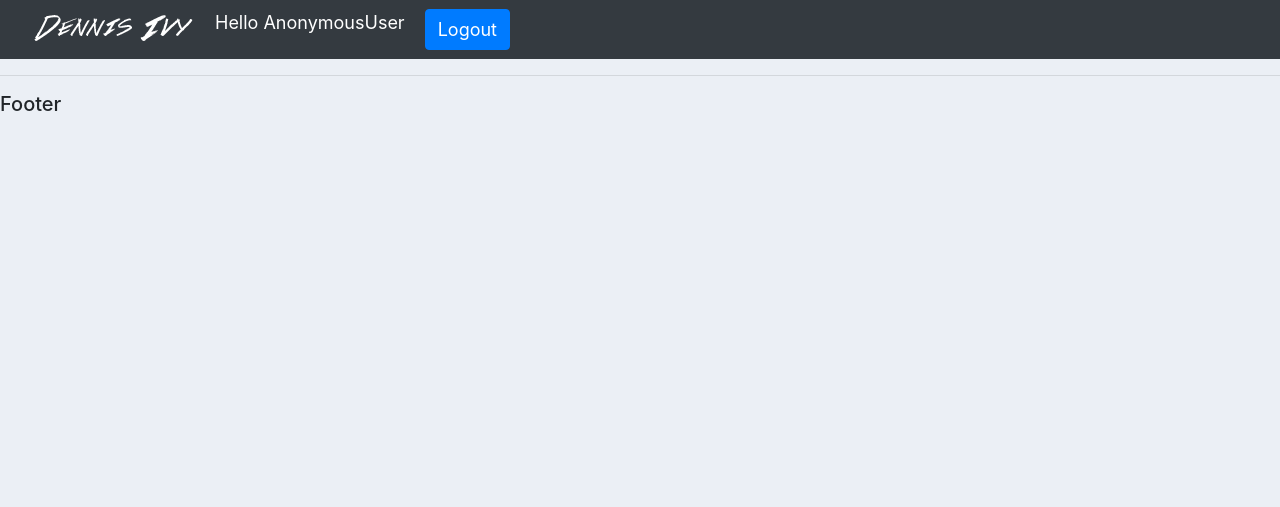
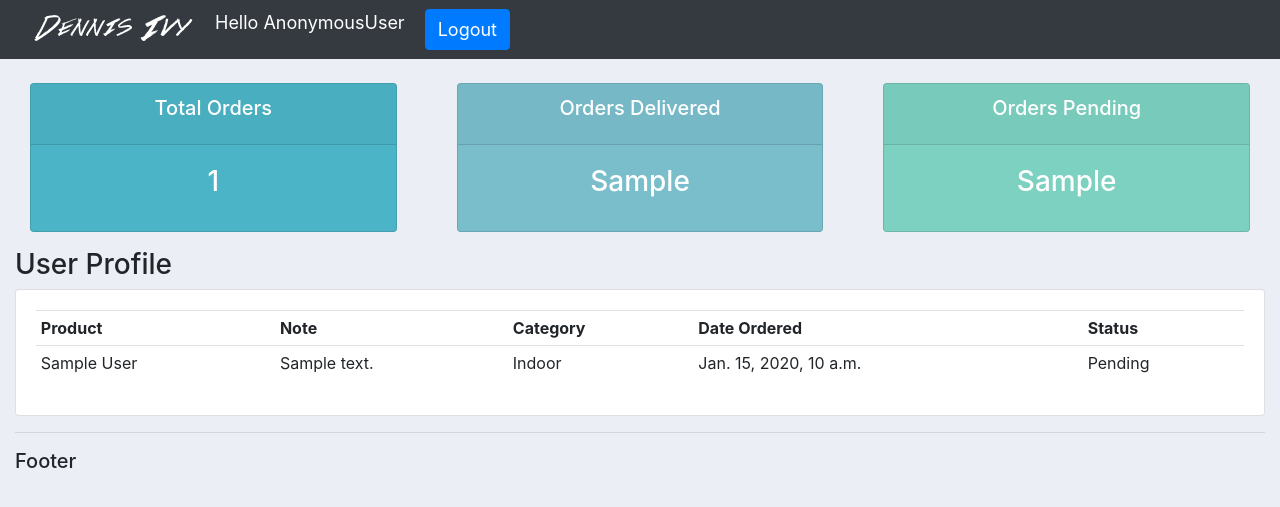
Before and after one commit to danielmichaels/django-projects, a Django app: template crm/accounts/templates/accounts/user.html in a window 1280 px wide. Shown: the top 507 px of the page. Run offline with Django 3.2, Linux system fonts and the light colour scheme; tables that the repository leaves empty hold one stand-in row (values such as "Sample post"); the template is opened without the code that fills it: values that come from a table or form of the project are taken from there, most other values are stand-ins (such as "Sample title", 1, 10 or a date in 2020); some libraries are stand-ins or nearby versions.

Commit message:
Add user oneToOne relation with customer

```diff
--- a/crm/accounts/models.py
+++ b/crm/accounts/models.py
@@ -1,3 +1,4 @@
+from django.contrib.auth.models import User
 from django.db import models
 
 
@@ -7,6 +8,7 @@ class Customer(models.Model):
     """
 
     # Have to register models in the admin.py file as well
+    user = models.OneToOneField(User, null=True, on_delete=models.CASCADE)
     name = models.CharField(max_length=255, null=True)
     phone = models.CharField(max_length=255, null=True)
     email = models.EmailField(max_length=255, null=True)
--- a/crm/accounts/templates/accounts/user.html
+++ b/crm/accounts/templates/accounts/user.html
@@ -1,7 +1,32 @@
 {%  extends 'accounts/main.html' %}
-{% block content %}
+{% block body %}
 {%  include 'accounts/status.html' %}
 
 <h3>User Profile</h3>
+    <div class="row">
+	<div class="col-md">
+		<div class="card card-body">
+			<table class="table table-sm">
+				<tr>
+					<th>Product</th>
+                    <th>Note</th>
+					<th>Category</th>
+					<th>Date Ordered</th>
+					<th>Status</th>
+				</tr>
 
-{% endblock content %}
+                {% for order in orders %}
+                    <tr>
+                    <td>{{ order.product }}</td>
+                    <td>{{ order.note }}</td>
+                    <td>{{ order.product.category }}</td>
+                    <td>{{ order.date_created }}</td>
+                    <td>{{ order.status }}</td>
+                    </tr>
+
+                {% endfor %}
+
+			</table>
+		</div>
+	</div>
+{% endblock body %}
```
Also changed, not shown: crm/accounts/views.py (+21 -3 lines).
